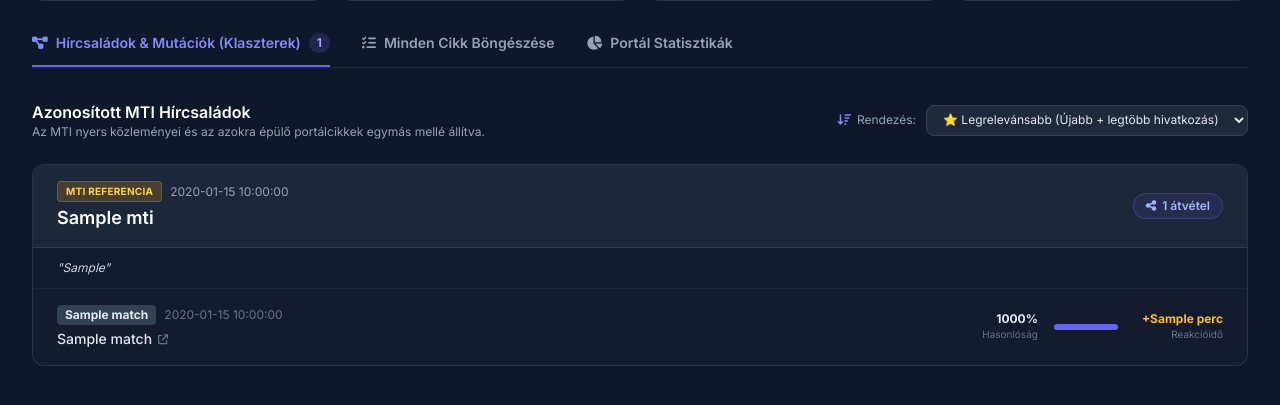
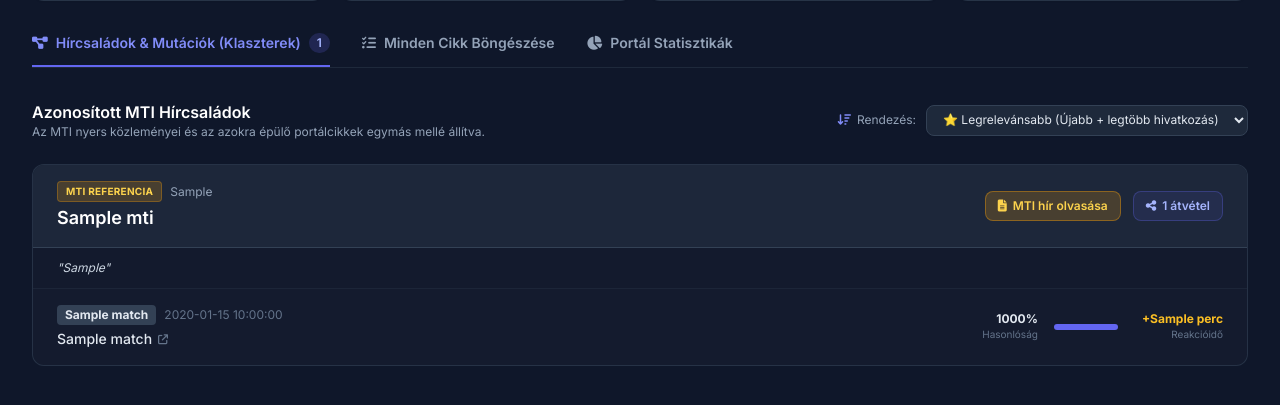
Before and after one commit to bekodonat/mti-figyelo, a Flask app: template hirfigyelo/src/web/templates/index.html in a window 1280 px wide. Shown: the part 214-619 px from the top of the page. Run offline with Flask 3, Linux system fonts and the light colour scheme; the template is opened without the code that fills it: most values are stand-ins (such as "Sample title", 1, 10 or a date in 2020); some libraries are stand-ins or nearby versions.

Commit message:
Fix cluster sorting and add MTI article viewer in web dashboard

```diff
--- a/hirfigyelo/src/web/app.py
+++ b/hirfigyelo/src/web/app.py
@@ -27,7 +27,7 @@ def index():
     clusters_query = """
     SELECT
         m.id as mti_id, m.title as mti_title, m.lead as mti_lead, m.published_at as mti_pub,
-        m.is_hot, m.word_count as mti_words,
+        m.url as mti_url, m.is_hot, m.word_count as mti_words,
         COUNT(mt.id) as match_count
     FROM mti_news m
     LEFT JOIN matches mt ON m.id = mt.mti_id
@@ -177,6 +177,23 @@ def api_article_detail(article_id):
     return jsonify(dict(row))
 
 
+@app.route("/api/mti-news/<int:mti_id>")
+def api_mti_detail(mti_id):
+    conn = get_db_connection()
+    row = conn.execute(
+        """
+        SELECT id, guid, url, title, lead, content_raw, published_at, is_hot, word_count
+        FROM mti_news
+        WHERE id = ?
+        """,
+        (mti_id,),
+    ).fetchone()
+    conn.close()
+    if not row:
+        return jsonify({"error": "Nem található"}), 404
+    return jsonify(dict(row))
+
+
 @app.route("/api/run-pipeline", methods=["POST"])
 def api_run_pipeline():
     try:
--- a/hirfigyelo/src/web/templates/index.html
+++ b/hirfigyelo/src/web/templates/index.html
@@ -124,23 +124,27 @@
                 <div class="cluster-card bg-slate-800/40 border border-slate-700/60 rounded-xl overflow-hidden transition"
                      data-relevance="{{ cluster.relevance_score }}"
                      data-matches="{{ cluster.matches|length }}"
-                     data-pub="{{ cluster.mti.published_at }}">
+                     data-pub="{{ cluster.mti.mti_pub }}">
                     <!-- Root MTI Header -->
                     <div class="bg-slate-800/90 px-6 py-4 border-b border-slate-700 flex flex-col md:flex-row md:items-center justify-between gap-2">
-                        <div class="space-y-1">
+                        <div class="space-y-1 flex-1">
                             <div class="flex items-center space-x-2">
                                 <span class="px-2 py-0.5 text-[10px] font-bold rounded bg-amber-500/20 text-amber-300 uppercase tracking-wide border border-amber-500/30">
                                     MTI Referencia
                                 </span>
-                                <span class="text-xs text-slate-400">{{ cluster.mti.published_at }}</span>
+                                <span class="text-xs text-slate-400">{{ cluster.mti.mti_pub }}</span>
                                 {% if cluster.mti.is_hot %}
                                 <span class="px-1.5 py-0.5 text-[10px] rounded bg-emerald-500/20 text-emerald-400 font-medium">HOT (12h)</span>
                                 {% endif %}
                             </div>
                             <h3 class="text-lg font-semibold text-white leading-snug">{{ cluster.mti.mti_title }}</h3>
                         </div>
-                        <div class="text-right flex-shrink-0">
-                            <span class="inline-flex items-center px-3 py-1 rounded-full text-xs font-semibold bg-indigo-500/10 text-indigo-300 border border-indigo-500/30">
+                        <div class="flex items-center space-x-3 flex-shrink-0">
+                            <button onclick="viewMtiArticle({{ cluster.mti.mti_id }})" class="px-3 py-1.5 rounded-lg bg-amber-500/20 hover:bg-amber-500/30 text-amber-300 border border-amber-500/40 text-xs font-semibold flex items-center gap-1.5 transition">
+                                <i class="fa-solid fa-file-lines"></i>
+                                <span>MTI hír olvasása</span>
+                            </button>
+                            <span class="inline-flex items-center px-3 py-1.5 rounded-lg text-xs font-semibold bg-indigo-500/10 text-indigo-300 border border-indigo-500/30">
                                 <i class="fa-solid fa-share-nodes mr-1.5"></i> {{ cluster.matches|length }} átvétel
                             </span>
                         </div>
@@ -424,6 +428,24 @@
             document.getElementById('articleModal').classList.remove('hidden');
         }
 
+        async function viewMtiArticle(id) {
+            try {
+                const res = await fetch(`/api/mti-news/${id}`);
+                const m = await res.json();
+                document.getElementById('modalOutlet').innerText = 'MTI (Magyar Távirati Iroda)';
+                document.getElementById('modalTitle').innerText = m.title;
+                document.getElementById('modalDate').innerText = `${m.published_at || ''} (${m.word_count || 0} szó)`;
+                document.getElementById('modalUrl').href = m.url || '#';
+
+                let text = m.content_raw || m.lead || '';
+                const paragraphs = text.split('\n').filter(p => p.trim());
+                document.getElementById('modalBody').innerHTML = paragraphs.map(p => `<p>${p}</p>`).join('');
+                document.getElementById('articleModal').classList.remove('hidden');
+            } catch (e) {
+                alert("Hiba az MTI hír betöltésekor.");
+            }
+        }
+
         function closeModal() {
             document.getElementById('articleModal').classList.add('hidden');
         }
```
